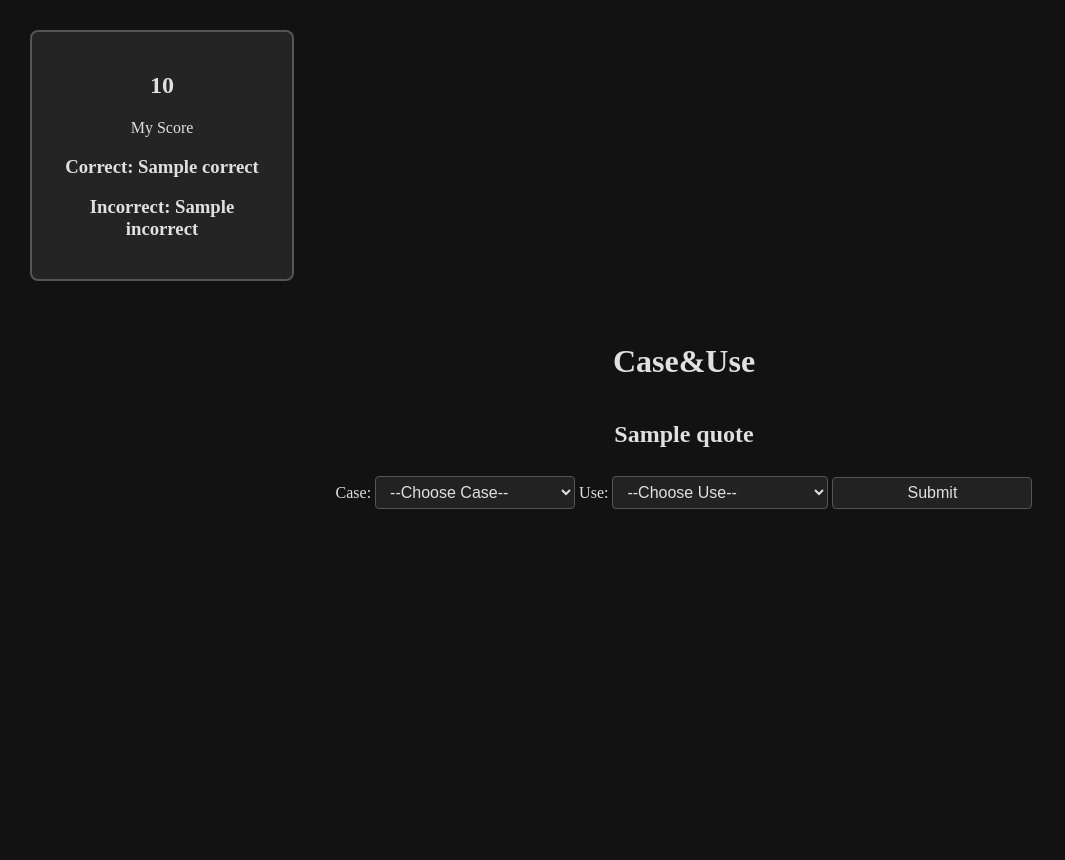
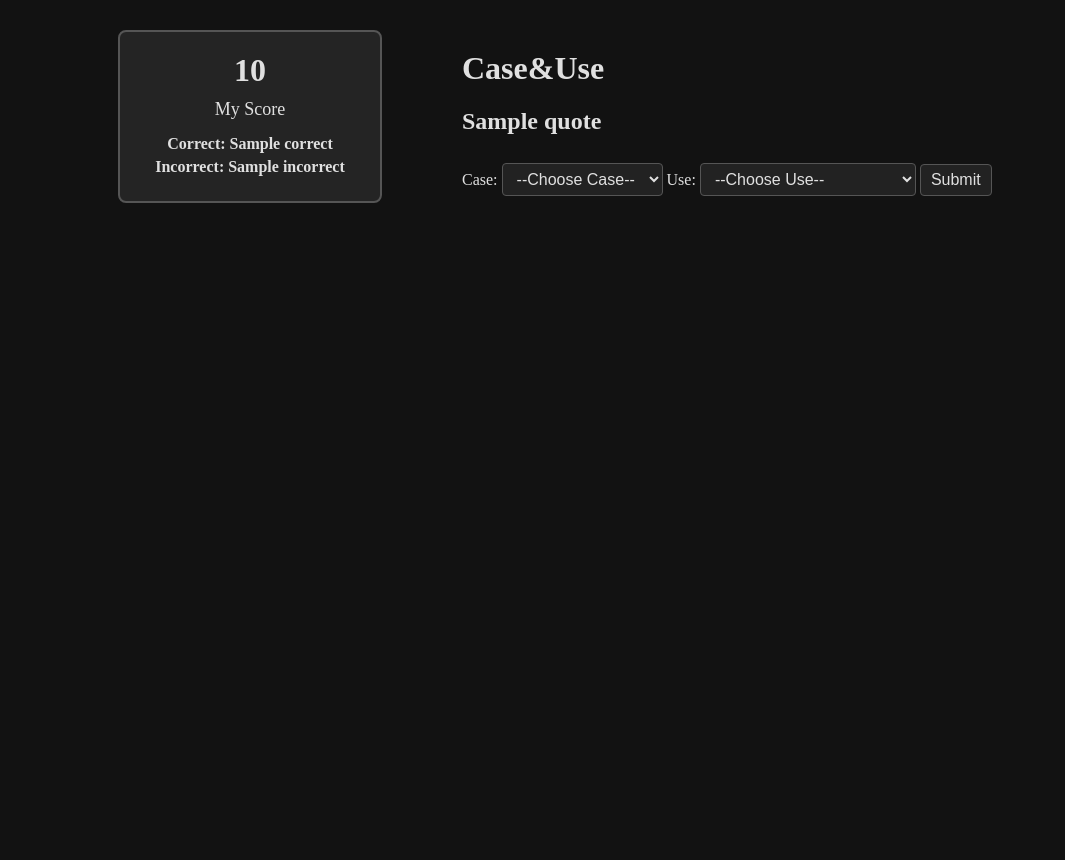
Before and after one commit to HtchHiker42/htchhiker42.github.io, a Flask app: template templates/index.html in a window 1280 px wide. Shown: the whole page, without its empty margins (0-1065 px from the left). After the commit the page ends 203 px from the top, so only its background shows below. Run offline with Flask 3, Linux system fonts and the light colour scheme; the template is opened without the code that fills it: most values are stand-ins (such as "Sample title", 1, 10 or a date in 2020).

Commit message:
Adjust quiz area positioning for better centering

```diff
--- a/static/style.css
+++ b/static/style.css
@@ -4,15 +4,14 @@ body {
     padding: 0;
     background-color: #121212;
     color: #E0E0E0;
-    height: 100vh;
-    overflow: hidden;
 }
 
 /* TWO‑COLUMN WRAPPER */
 .container {
     display: flex;
-    height: 100vh;               /* fill viewport */
+    align-items: flex-start; /* top‑aligned */
     padding: 30px;
+    justify-content: center; /* centers the columns */
 }
 
 /* PROFILE BOX ON LEFT */
@@ -24,30 +23,34 @@ body {
     padding: 20px;
     text-align: center;
     margin-right: 40px;
-    /* keep it top‑aligned */
-    align-self: flex-start;
+}
+.profile h2 {
+    font-size: 32px;
+    margin: 0 0 10px;
+}
+.profile p {
+    margin: 0 0 15px;
+    font-size: 18px;
+}
+.profile h3 {
+    margin: 5px 0;
+    font-size: 16px;
 }
 
 /* QUIZ AREA ON RIGHT */
 .quiz-area {
     flex: 1;
     max-width: 700px;
-    display: flex;
-    flex-direction: column;
-    justify-content: center;  /* vertical centering */
-    align-items: center;      /* horizontal centering */
-    text-align: center;
+    margin-top: 20px; /* move the quiz area down a bit */
+    margin-left: 40px; /* move the quiz area to the right a bit */
 }
-
 .quiz-area h1 {
     margin-top: 0;
 }
-
 #quote {
     font-size: 24px;
     margin-bottom: 20px;
 }
-
 select, button {
     margin: 8px 0;
     padding: 6px 10px;
@@ -56,14 +59,10 @@ body {
     color: #E0E0E0;
     border: 1px solid #555;
     border-radius: 4px;
-    width: auto;
-    min-width: 200px;
 }
-
 button:hover {
     background-color: #333;
 }
-
 #feedback {
     margin-top: 20px;
     font-size: 20px;
```
Lines whose indentation alone changed are shown as unchanged.
